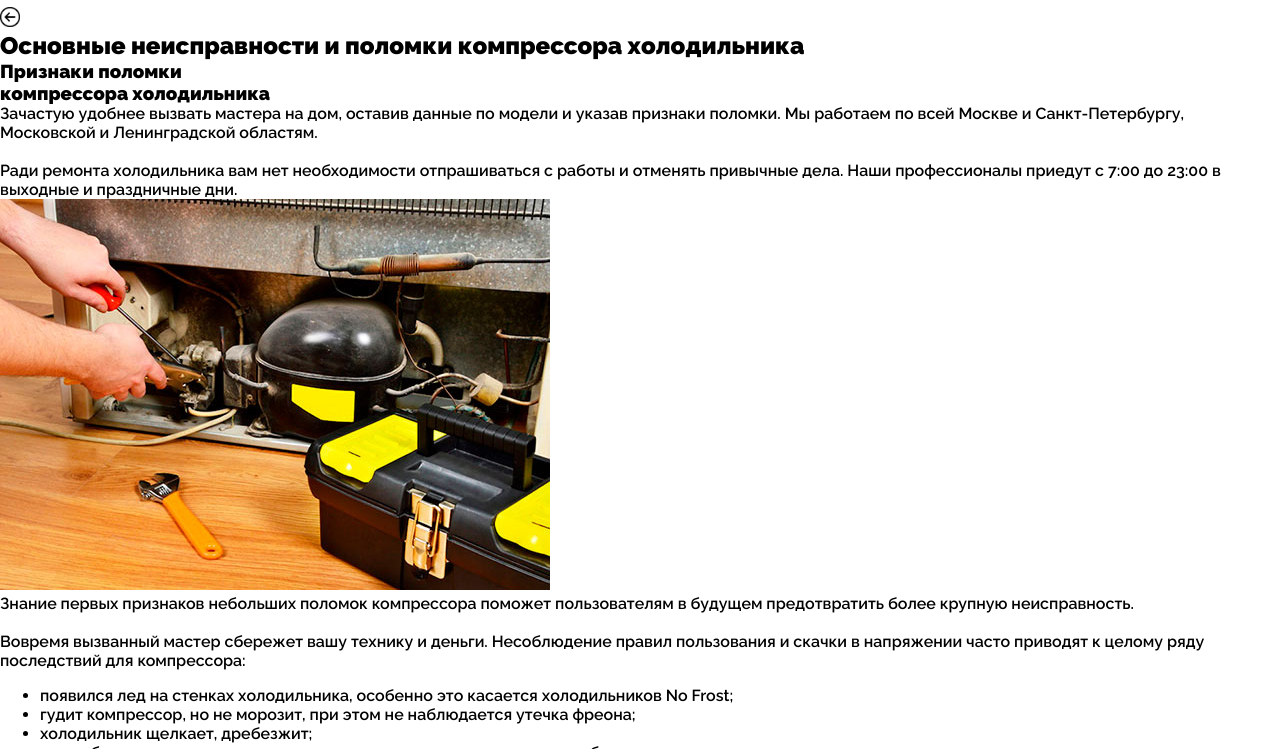
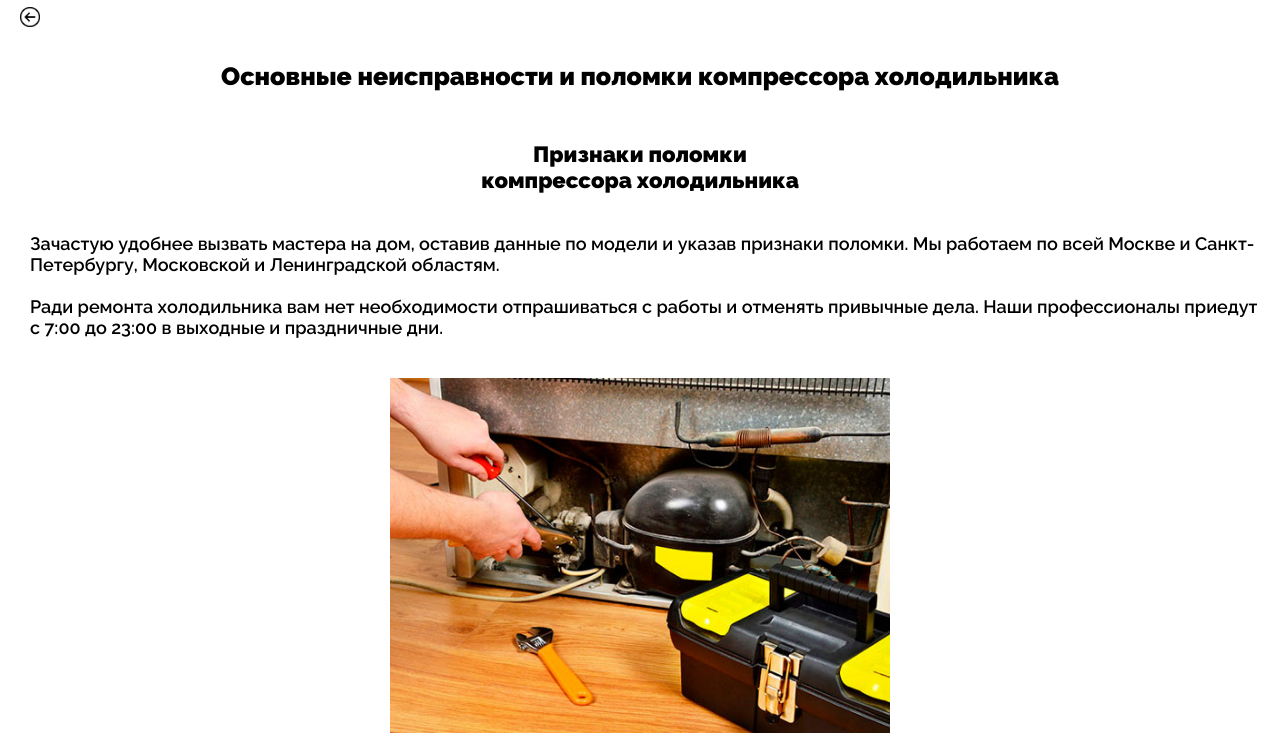
Before and after one commit to AlexandrKurbanov19/SiteRepairs, a plain HTML site: page frige.html in a window 1280 px wide. Shown: the part 51-800 px from the top of the page. Drawn offline with nearby package versions, Linux system fonts and the light colour scheme; the site is published under a folder, as on GitHub Pages, so addresses that start at the root find nothing.

Commit message:
Update frige.html

```diff
--- a/frige.html
+++ b/frige.html
@@ -4,7 +4,7 @@
     <meta charset="UTF-8">
     <meta name="viewport" content="width=device-width, initial-scale=1.0">
     <link rel="stylesheet" href="./css/style.css">
-    <link rel="stylesheet" href="/css/fridge.css">
+    <link rel="stylesheet" href="./css/fridge.css">
     <link href="https://fonts.googleapis.com/css2?family=Raleway:ital,wght@0,600;0,900;1,400&display=swap" rel="stylesheet">
     <script src="https://use.fontawesome.com/291ed6120a.js"></script>
 
```
